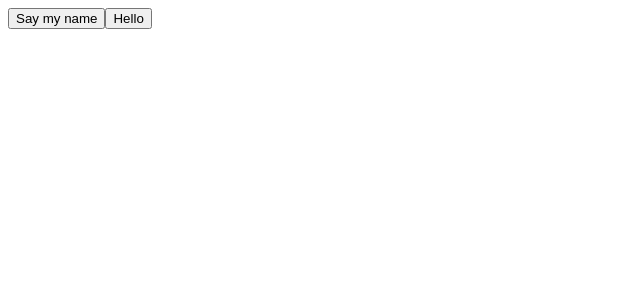
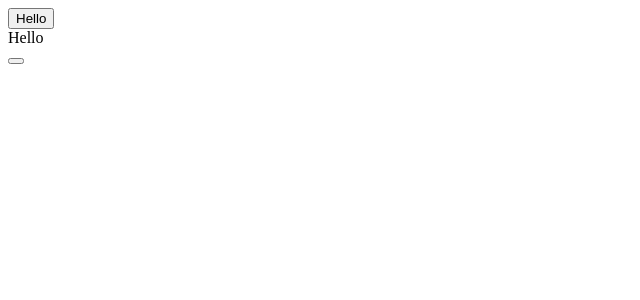
Before and after one commit to ptaberg/react-model-driven-ui-sample, a React (Create React App) app: page / in a window 1280 px wide. Shown: the top 300 px of the page, without its empty margins (0-640 px from the left). Built offline with nearby package versions, Linux system fonts and the light colour scheme.

Commit message:
[md-ui]: correct interface and react render

```diff
--- a/src/App.tsx
+++ b/src/App.tsx
@@ -3,13 +3,14 @@ import {Button} from './components/Button';
 import {Interface} from './module/Interface';
 
 export const Library = {
-  button: Button
+  button: Button,
+  div: 'div'
 }
 
 interface UIComponent {
   element: string,
   content?: UIComponent | null | string
-  properties?: Array<string>
+  properties?: object
 }
 
 export type TOntology = UIComponent[];
@@ -17,7 +18,13 @@ export type TOntology = UIComponent[];
 const Ontology: TOntology = [
     {
       element: "button",
-      content: "Say my name"
+      properties: {
+        title: "Hello"
+      }
+    },
+    {
+      element: "div",
+      content: "Hello"
     },
     {
       element: "button",
--- a/src/module/Interface.tsx
+++ b/src/module/Interface.tsx
@@ -15,15 +15,12 @@ interface TInterface {
     lib: any
 }
 
-        // React.createElement(lib[(e.element)], {
-        //     title: "Hllo",
-        // }, null))
-
 export function Interface({ontology, lib}: TInterface) {
     const Tree = ontology.map(e => {
-        return React.createElement(lib[(e.element)], {
-            title: e.content,
-        }, null)
+        const {element, properties, content} = e;
+        return React.createElement(lib[(element)], {
+            ...properties,
+        }, content)
     })
 
     return <div>{Tree}</div>
```
